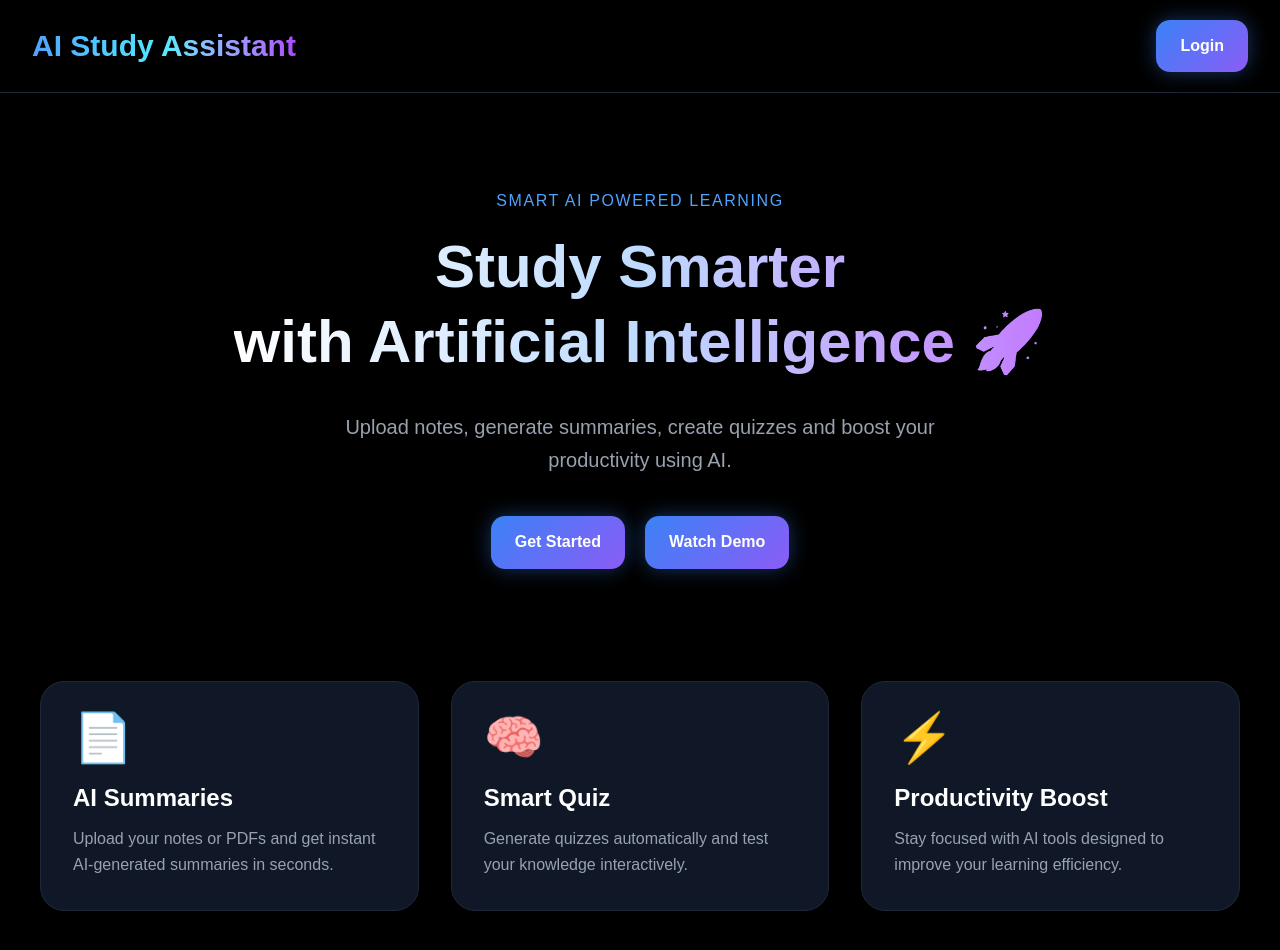
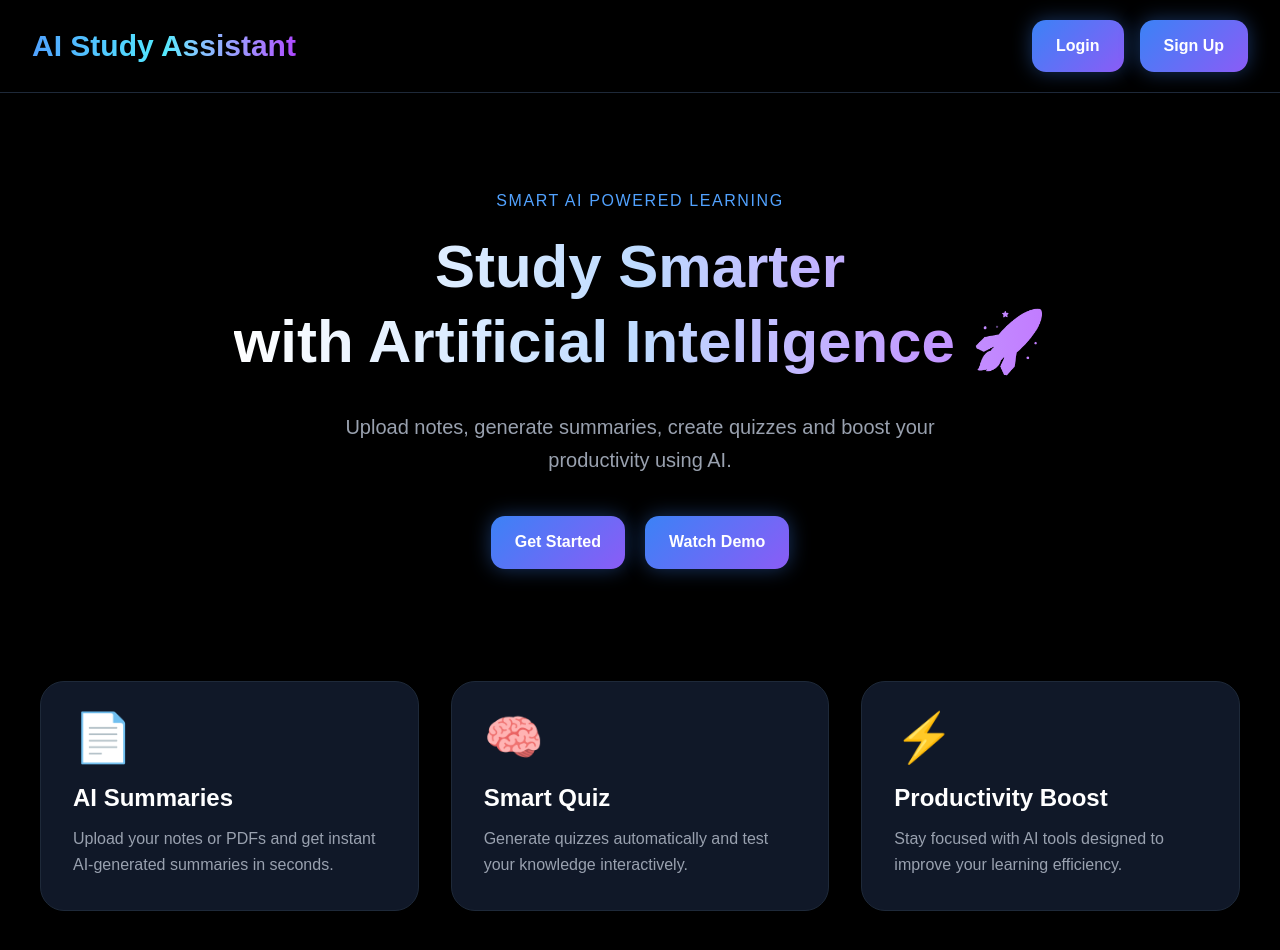
Before and after one commit to Rajveerojha/Ai-study-assistant, a React (Vite) app: page / in a window 1280 px wide. Shown: the top 950 px of the page. Built offline with nearby package versions, Linux system fonts and the light colour scheme; no server answers.

Commit message:
Added signup button

```diff
--- a/src/pages/Home.jsx
+++ b/src/pages/Home.jsx
@@ -54,11 +54,21 @@ window.location.reload()
 
   </div>
 ) : (
-  <Link to="/login">
-    <button className="bg-blue-500 px-4 py-2 rounded">
-      Login
-    </button>
-  </Link>
+   <div className="flex gap-4">
+
+    <Link to="/login">
+      <button className="bg-blue-500 px-4 py-2 rounded">
+        Login
+      </button>
+    </Link>
+
+    <Link to="/signup">
+      <button className="bg-green-500 px-4 py-2 rounded">
+        Sign Up
+      </button>
+    </Link>
+
+  </div>
 )}
 
       </nav>
```
